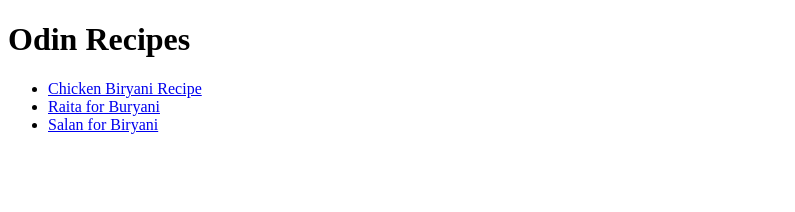
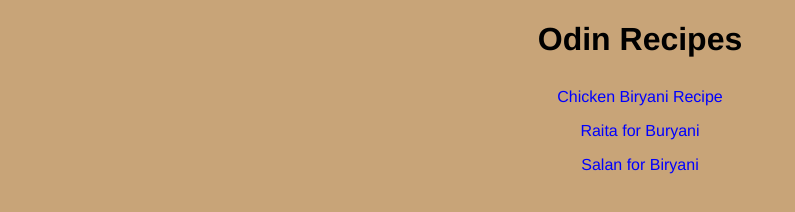
Before and after one commit to ajit4all21/odin-recipes, a plain HTML site: page index.html in a window 1280 px wide. Shown: the whole page, without its empty margins (0-795 px from the left). Drawn offline with Linux system fonts and the light colour scheme.

Commit message:
Add style to the odin recipe project
Add style to the recipe project and to all the subsequent pages.

```diff
--- a/index.html
+++ b/index.html
@@ -5,10 +5,11 @@
     <meta charset="UTF-8">
     <meta name="viewport" content="width=device-width, initial-scale=1.0">
     <title>Recipes List</title>
+    <link rel="stylesheet" href="styles.css">
 </head>
 
 <body>
-    <h1>Odin Recipes</h1>
+    <h1 class="header">Odin Recipes</h1>
     <ul>
         <li> <a href="./recipes/chickenBiryani.html">Chicken Biryani Recipe</a></li>
         <li> <a href="./recipes/raita.html">Raita for Buryani</a></li>
--- /dev/null
+++ b/style-pages.css
@@ -0,0 +1,15 @@
+body {
+    font-family: Helvetica, sans-serif;
+    background-color: rgb(118, 137, 125);
+
+}
+
+img {
+    width: 400px;
+    height: auto;
+}
+
+a {
+    text-decoration: none;
+    color: blue;
+}
--- /dev/null
+++ b/styles.css
@@ -0,0 +1,35 @@
+* {
+    padding: 0;
+}
+
+body {
+    font-family: Helvetica, sans-serif;
+    text-align: center;
+    background-color: rgb(200, 164, 120);
+
+}
+
+.header {
+    font-weight: bold;
+}
+
+a {
+    text-decoration: none;
+    color: blue;
+}
+
+ul {
+    text-align: center;
+    list-style: none;
+    line-height: 1.5;
+
+}
+
+ul li {
+    padding: 5px 0;
+}
+
+ul li:hover {
+    background-color: azure;
+    animation-timing-function: cubic-bezier(0.215, 0.610, 0.355, 1);
+}
```
Also changed, not shown: recipes/chickenBiryani.html (+1 -0 lines), recipes/raita.html (+1 -0 lines), recipes/salan.html (+1 -0 lines).
